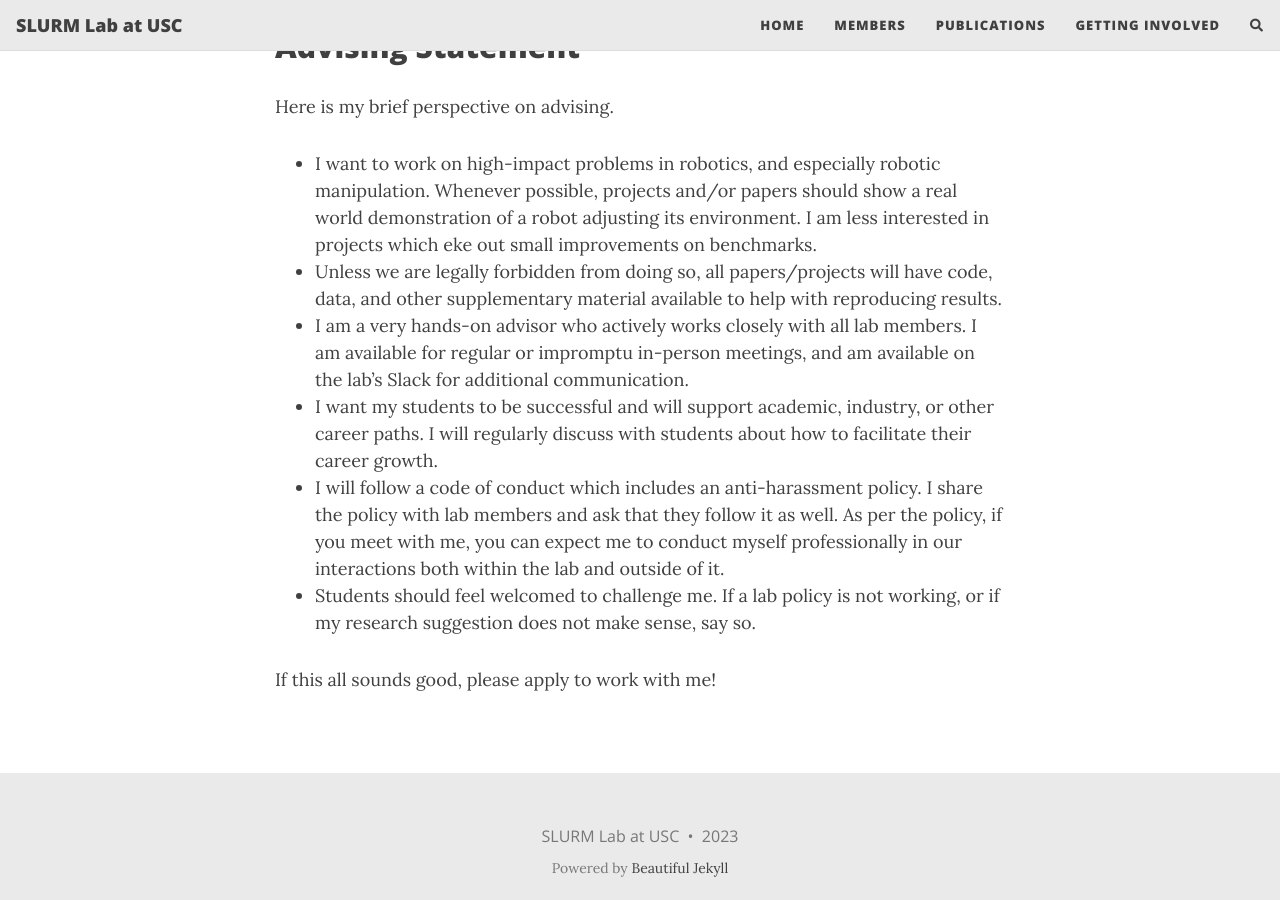
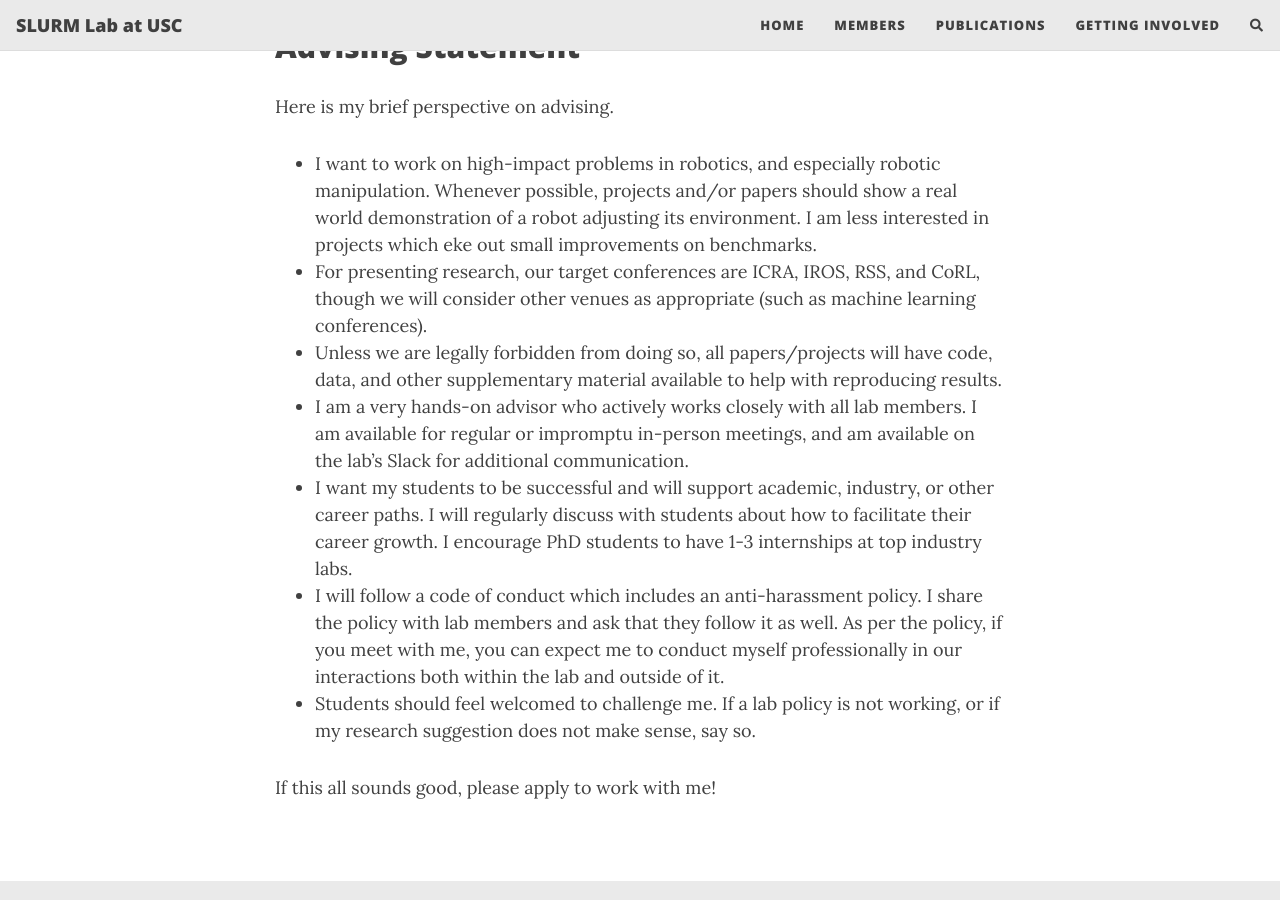
Before and after one commit to slurm-lab-usc/slurm-lab-usc.github.io, a Jekyll site: the page built from getting_involved.md, in a window 1280 px wide and 900 px high, scrolled down 1797 px. Built offline with Jekyll 4.4.1, drawn with Linux system fonts in a browser that asks for light colours; nearby versions of some CDN libraries; comment, search, counter and statistics services are not loaded.

Commit message:
tweaks to getting involved

```diff
--- a/getting_involved.md
+++ b/getting_involved.md
@@ -69,23 +69,28 @@ at USC, but I expect this to be a very rare circumstance.
 Here is my brief perspective on advising.
 
 - I want to work on high-impact problems in robotics, and especially robotic
-manipulation. Whenever possible, projects and/or papers should show a real world
-demonstration of a robot adjusting its environment. I am less interested in
-projects which eke out small improvements on benchmarks.
-- Unless we are legally forbidden from doing so, all papers/projects will have code,
-  data, and other supplementary material available to help with reproducing results.
+  manipulation. Whenever possible, projects and/or papers should show a real
+  world demonstration of a robot adjusting its environment. I am less
+  interested in projects which eke out small improvements on benchmarks.
+- For presenting research, our target conferences are ICRA, IROS, RSS, and
+  CoRL, though we will consider other venues as appropriate (such as machine
+  learning conferences).
+- Unless we are legally forbidden from doing so, all papers/projects will have
+  code, data, and other supplementary material available to help with
+  reproducing results.
 - I am a very hands-on advisor who actively works closely with all lab members.
-I am available for regular or impromptu in-person meetings, and am available on
-the lab's Slack for additional communication.
+  I am available for regular or impromptu in-person meetings, and am available
+  on the lab's Slack for additional communication.
 - I want my students to be successful and will support academic, industry, or
   other career paths. I will regularly discuss with students about how to
-  facilitate their career growth.
+  facilitate their career growth. I encourage PhD students to have 1-3
+  internships at top industry labs.
 - I will follow a code of conduct which includes an anti-harassment policy.
-I share the policy with lab members and ask that they follow it as well. As per
-the policy, if you meet with me, you can expect me to conduct myself
-professionally in our interactions both within the lab and outside of it.
+  I share the policy with lab members and ask that they follow it as well. As
+  per the policy, if you meet with me, you can expect me to conduct myself
+  professionally in our interactions both within the lab and outside of it.
 - Students should feel welcomed to challenge me. If a lab policy is not working,
-or if my research suggestion does not make sense, say so.
+  or if my research suggestion does not make sense, say so.
 
 If this all sounds good, please apply to work with me!
 
```
